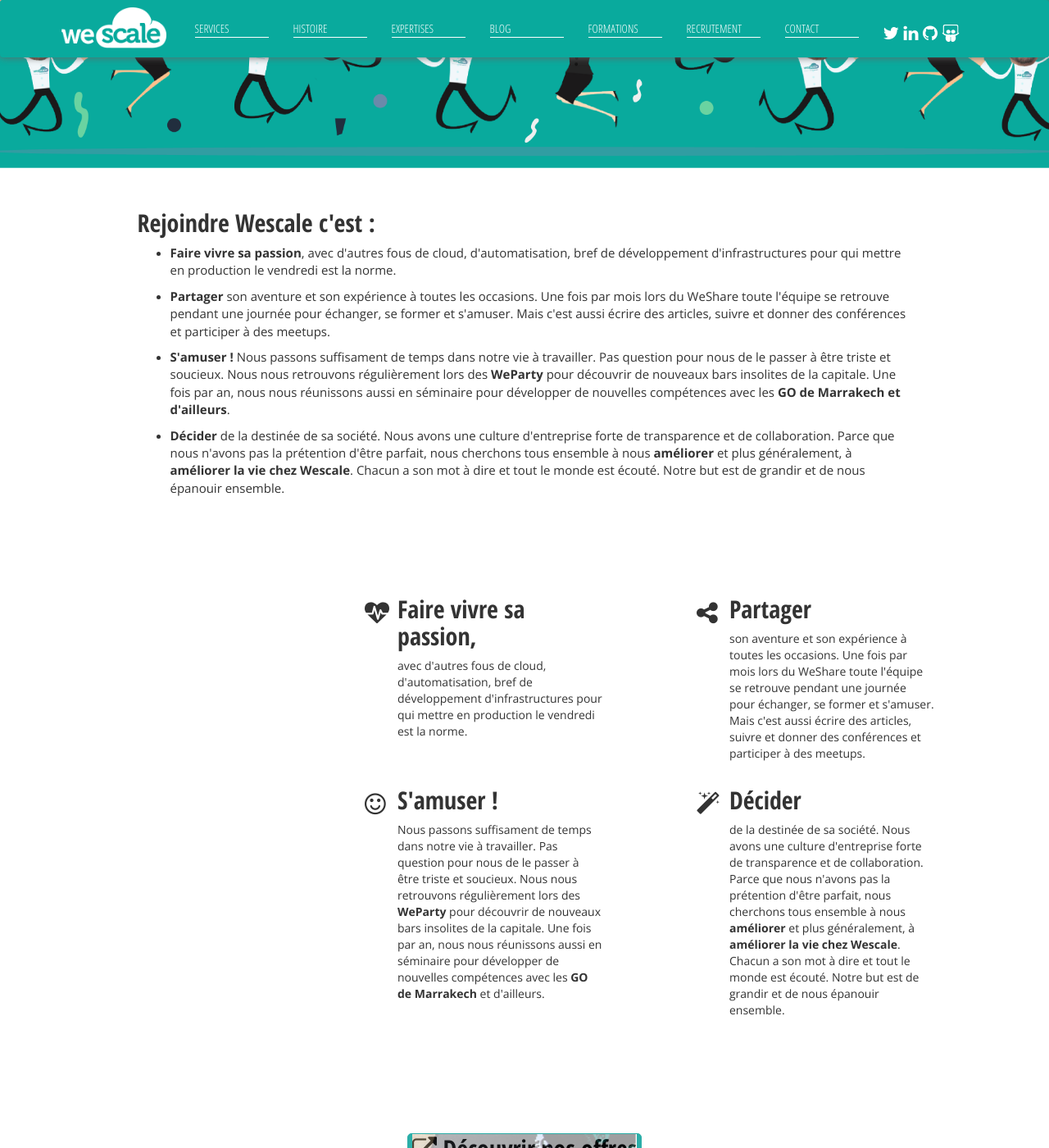
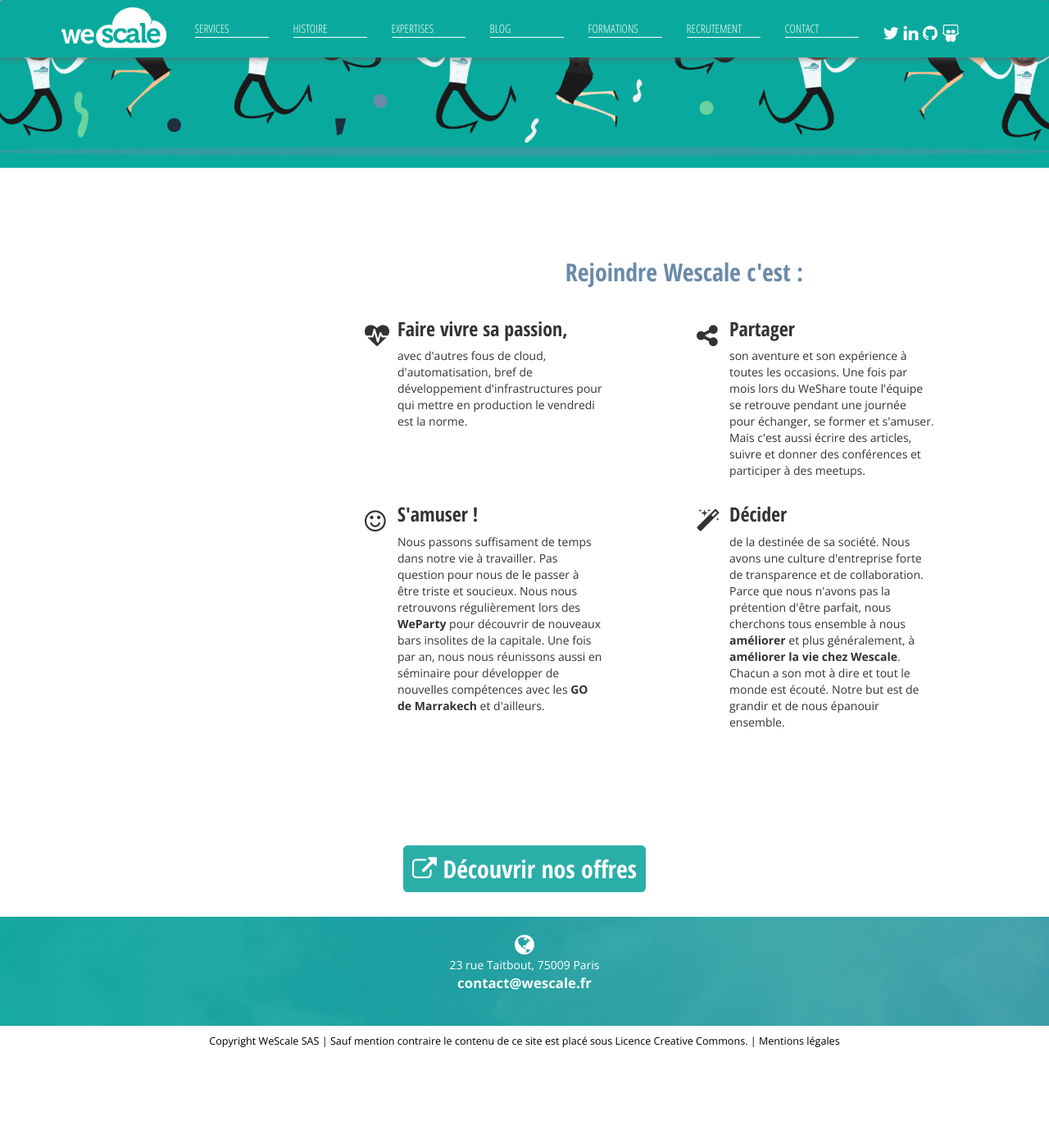
Before and after one commit to wescale/wescale-site, a Jekyll site: the page built from recrutement.html, in a window 1280 px wide and 1400 px high, scrolled down 472 px. Shown: the whole window at 82% size. Built offline with Jekyll 4.4.1, drawn with Linux system fonts in a browser that asks for light colours; nearby versions of some CDN libraries; comment, search, counter and statistics services are not loaded; after the commit the page ends 1761 px from its top, so only the background shows below that.

Commit message:
Test a new layout for job page - bis

```diff
--- a/_layouts/default.html
+++ b/_layouts/default.html
@@ -74,7 +74,7 @@
 {{ content }}
 
 <!-- Footer -->
-<footer class="site-footer clearfix">
+<footer class="site-footer clearfix" >
     <div id="map-wrapper">
 
         <div id="map-canvas">
--- a/css/style.css
+++ b/css/style.css
@@ -782,7 +782,7 @@
     color: #00a89e;
 }
 
-.formation h2, .formation h3 {
+.formation h2, .formation h3, .job h2 {
     color: #6a8aaa;
     margin-bottom: 20px;
 }
--- a/recrutement.html
+++ b/recrutement.html
@@ -17,7 +17,6 @@
 
             <div class="row">
                 <div class="col-md-offset-1 col-md-10 history">
-
                     <p>
                         WeScale en quelques mots, c’est une société de conseil dédiée au
                         cloud computing, avec un esprit startup !
@@ -40,50 +39,6 @@
 <section>
     <div class="container">
             <div class="row">
-                <div class="col-md-offset-1 col-md-10 history">
-                    <h2>Rejoindre Wescale c'est :</h2>
-                    <ul>
-                        <li><p>
-                            <b>Faire vivre sa passion</b>, avec d'autres fous de cloud, d'automatisation, bref de
-                            développement
-                            d'infrastructures pour qui mettre en production le vendredi est la norme.
-                        </p>
-                        </li>
-                        <li><p>
-                            <b>Partager</b> son aventure et son expérience à toutes les occasions. Une fois par mois
-                            lors du
-                            WeShare toute l'équipe se retrouve pendant une journée pour échanger, se former et s'amuser.
-                            Mais c'est aussi écrire des articles, suivre et donner des conférences et participer à des
-                            meetups.
-                        </p>
-                        </li>
-                        <li><p>
-                            <b>S'amuser !</b> Nous passons suffisament de temps dans notre vie à
-                            travailler. Pas question pour nous de le passer à être triste et soucieux. Nous nous
-                            retrouvons
-                            régulièrement lors des <b>WeParty</b> pour découvrir de nouveaux bars insolites de la
-                            capitale.
-                            Une fois par an, nous nous réunissons aussi en séminaire pour développer de nouvelles
-                            compétences
-                            avec les <b>GO de Marrakech et d'ailleurs</b>.
-                        </p>
-                        </li>
-                        <li><p>
-                            <b>Décider</b> de la destinée de sa société. Nous avons une culture d'entreprise forte de
-                            transparence et de collaboration. Parce que nous n'avons pas la prétention d'être parfait,
-                            nous
-                            cherchons tous ensemble à nous <b>améliorer</b> et plus généralement, à <b>améliorer la vie
-                            chez
-                            Wescale</b>.
-                            Chacun a son mot à dire et tout le monde est écouté. Notre but est de grandir et de nous
-                            épanouir
-                            ensemble.
-                        </p>
-                        </li>
-                    </ul>
-                </div>
-            </div>
-            <div class="row">
                 <div class="col-md-4 .visible-lg-* image-holder-left">
                     <div class="welcome-box">
 
@@ -91,11 +46,12 @@
                 </div>
                 <div class="col-md-8 content clearfix">
                     <div class="row">
+                        <h2 style="text-align: center">Rejoindre Wescale c'est :</h2>
                         <div class="col-md-6">
                         <div style="float: left;">
                             <div class="icon-holder"> <i class="fa fa-heartbeat" aria-hidden="true"></i> </div>
                             <div class="icon-text">
-                                <h2>Faire vivre sa passion,</h2>
+                                <h3>Faire vivre sa passion,</h3>
                                     <p>avec d'autres fous de cloud, d'automatisation, bref de
                                     développement
                                     d'infrastructures pour qui mettre en production le vendredi est la norme.
@@ -105,7 +61,7 @@
                     <div class="col-md-6">
                         <div class="icon-holder"> <i class="fa fa-share-alt" aria-hidden="true"></i> </div>
                         <div class="icon-text">
-                            <h2>Partager</h2>
+                            <h3>Partager</h3>
                                 <p>son aventure et son expérience à toutes les occasions. Une fois par mois
                                 lors du
                                 WeShare toute l'équipe se retrouve pendant une journée pour échanger, se former et s'amuser.
@@ -118,7 +74,7 @@
                         <div class="col-md-6">
                             <div class="icon-holder"> <i class="fa fa-smile-o" aria-hidden="true"></i> </div>
                             <div class="icon-text">
-                                <h2>S'amuser !</h2>
+                                <h3>S'amuser !</h3>
                                     <p>Nous passons suffisament de temps dans notre vie à
                                     travailler. Pas question pour nous de le passer à être triste et soucieux. Nous nous
                                     retrouvons
@@ -132,7 +88,7 @@
                         <div class="col-md-6">
                             <div class="icon-holder"> <i class="fa fa-magic" aria-hidden="true"></i> </div>
                             <div class="icon-text">
-                                <h2>Décider</h2>
+                                <h3>Décider</h3>
                                     <p>de la destinée de sa société. Nous avons une culture d'entreprise forte de
                                     transparence et de collaboration. Parce que nous n'avons pas la prétention d'être parfait,
                                     nous
@@ -153,14 +109,10 @@
     <section>
         <div class="container job-profils">
             <div class="row">
-                <div class="col-xs-12">
-                    <a href="https://wescale.welcomekit.co" class="job-button">
-                        <div class="job-bg">
-                            <p>
+                <div class="col-xs-12" style="padding-bottom: 20px;">
+                    <a href="https://wescale.welcomekit.co" class="job-button" style="padding: 10px;">
                                 <i class="fa fa-external-link" aria-hidden="true"></i>
                             <!--<i class="fa fa-download" aria-hidden="true"></i>-->Découvrir nos offres
-                            </p>
-                        </div>
                         </a>
                    <!-- <h1 class="title"><a id="rejoignez-nous" href="#rejoignez-nous" data-toggle="modal"
                                          data-target="#rejoignez-nous-modal">Toi aussi deviens Scaler</a></h1>
```
